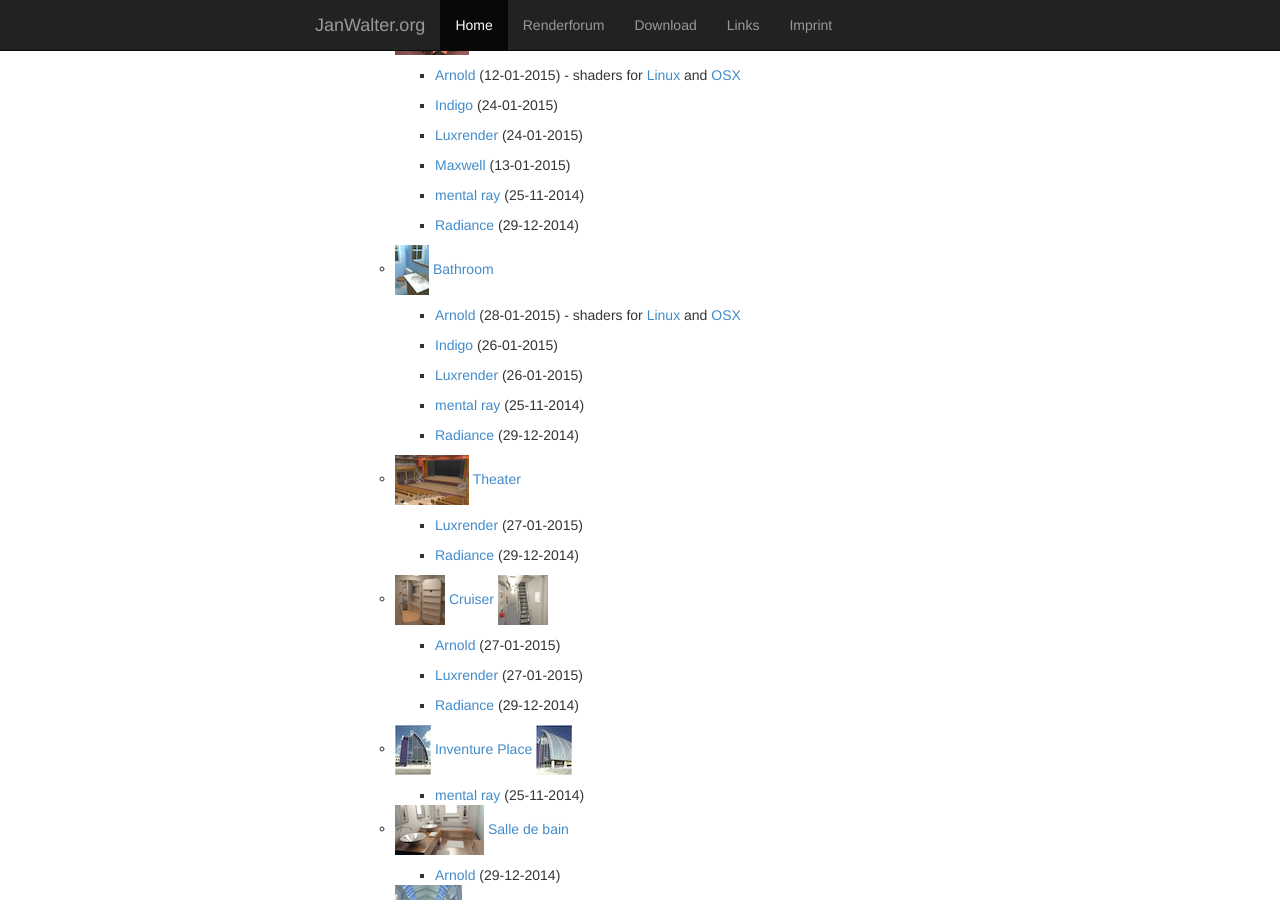
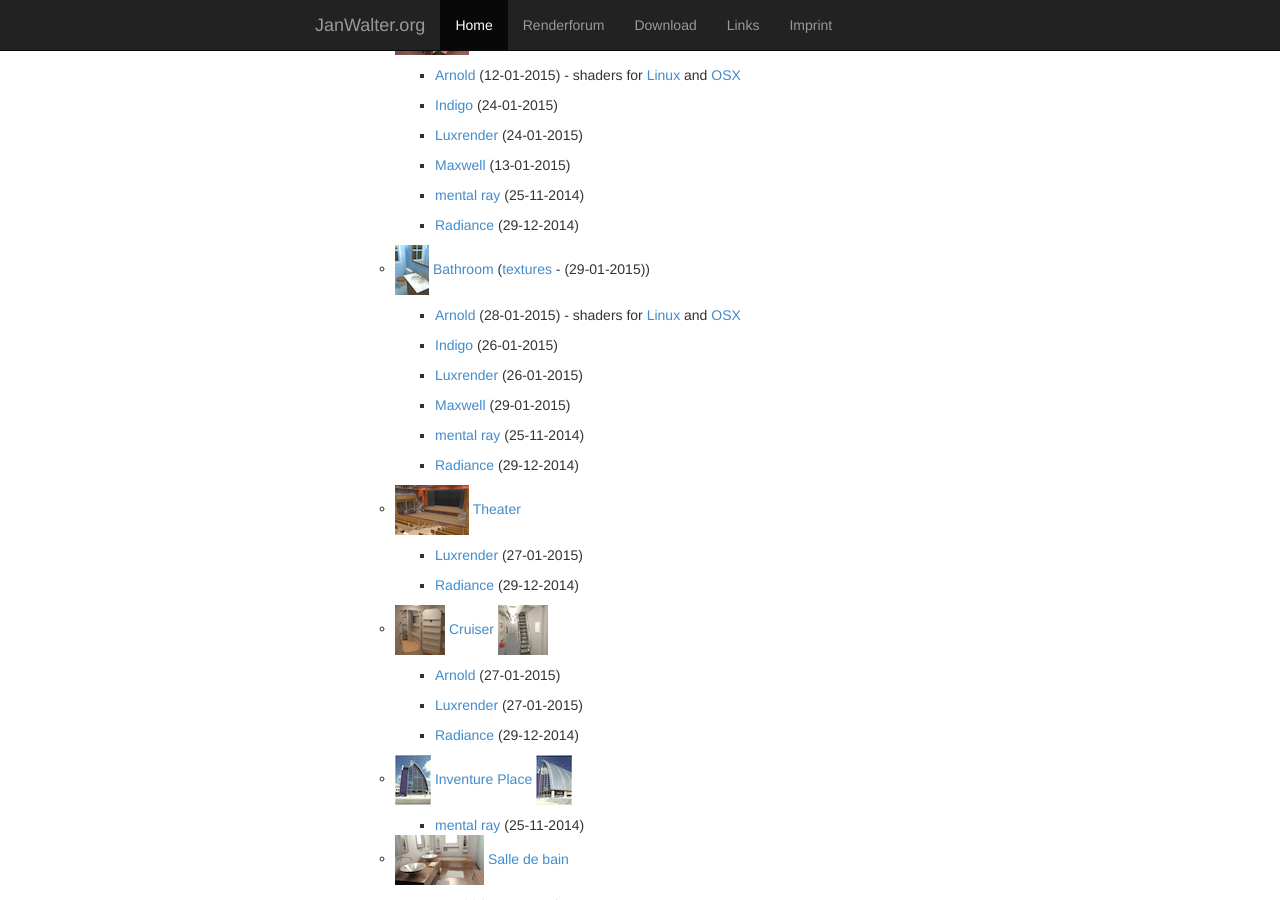
Before and after one commit to wahn/jan_walter_org, a Jekyll site: the page built from download/index.md, in a window 1280 px wide and 900 px high, scrolled down 1305 px. Built offline with Jekyll 4.4.1, drawn with Linux system fonts in a browser that asks for light colours; Markdown is read by kramdown in place of the engine named in the settings.

Commit message:
Download link for the bathroom scene in Maxwell file format. Also provide used textures.

```diff
--- a/download/index.md
+++ b/download/index.md
@@ -109,6 +109,7 @@ Download
 
     - ![Alt Bathroom][bathroom]
        [Bathroom](https://github.com/wahn/export_multi/tree/master/05_bathroom)
+       ([textures](https://www.janwalter.org/Download/Scenes/bathroom_textures.tar.gz) - (29-01-2015))
 
         + [Arnold](https://www.janwalter.org/Download/Scenes/bathroom_ass.tar.gz)
         (28-01-2015) - shaders for
@@ -119,6 +120,8 @@ Download
         + [Indigo](https://www.janwalter.org/Download/Scenes/bathroom_igs.tar.gz) (26-01-2015)
 
         + [Luxrender](https://www.janwalter.org/Download/Scenes/bathroom_lxs.tar.gz) (26-01-2015)
+
+        + [Maxwell](https://www.janwalter.org/Download/Scenes/bathroom_mxs.tar.gz) (29-01-2015)
 
         + [mental ray](https://www.janwalter.org/Download/Scenes/bathroom_mi.tar.gz) (25-11-2014)
 
```
